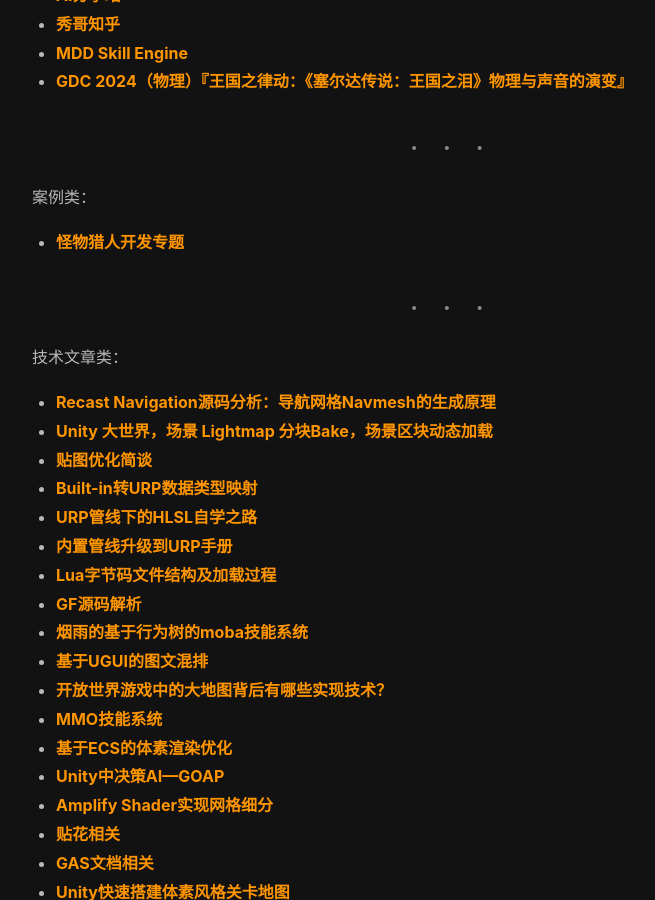
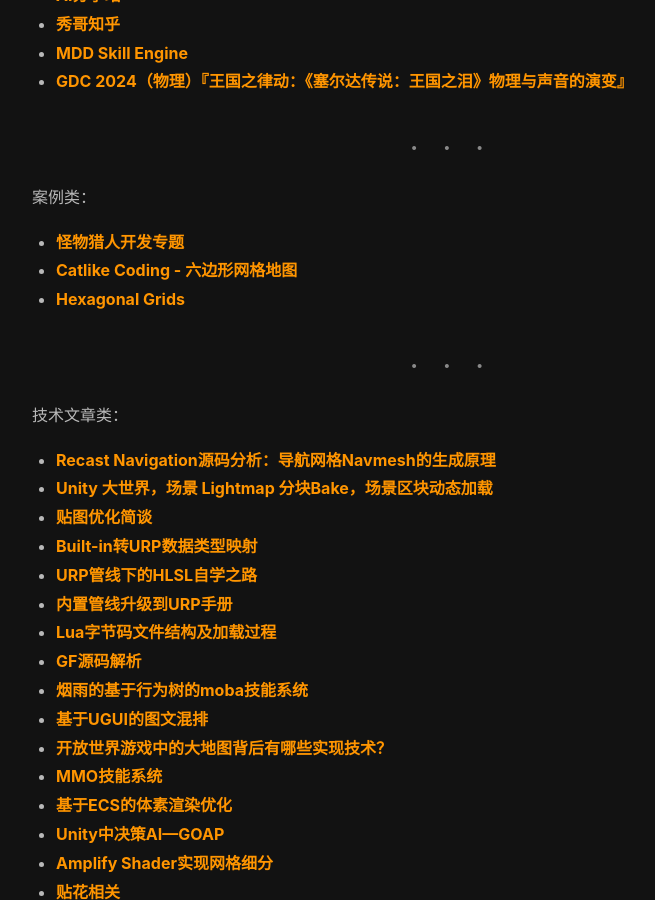
Before and after one commit to S0nrEir/S0nrEir.github.io, a Jekyll site: the page built from _posts/2024-04-02-干货博客收集.md, in a window 1280 px wide and 900 px high, scrolled down 443 px. Shown: the whole window, without its empty margins (71-726 px from the left). Built offline with Jekyll 4.4.1, drawn with Linux system fonts in a browser that asks for light colours; nearby versions of some CDN libraries.

Commit message:
更新六边形网格地图

```diff
--- a/_posts/2024-04-02-干货博客收集.md
+++ b/_posts/2024-04-02-干货博客收集.md
@@ -19,6 +19,8 @@ tags: ["博客","干货"]
 案例类：
 
 - [怪物猎人开发专题](https://blog.csdn.net/koljy111/article/details/121956086)
+- [Catlike Coding - 六边形网格地图](https://catlikecoding.com/unity/tutorials/hex-map/)
+- [Hexagonal Grids](https://www.redblobgames.com/grids/hexagons/)
 
 ---
 
```
